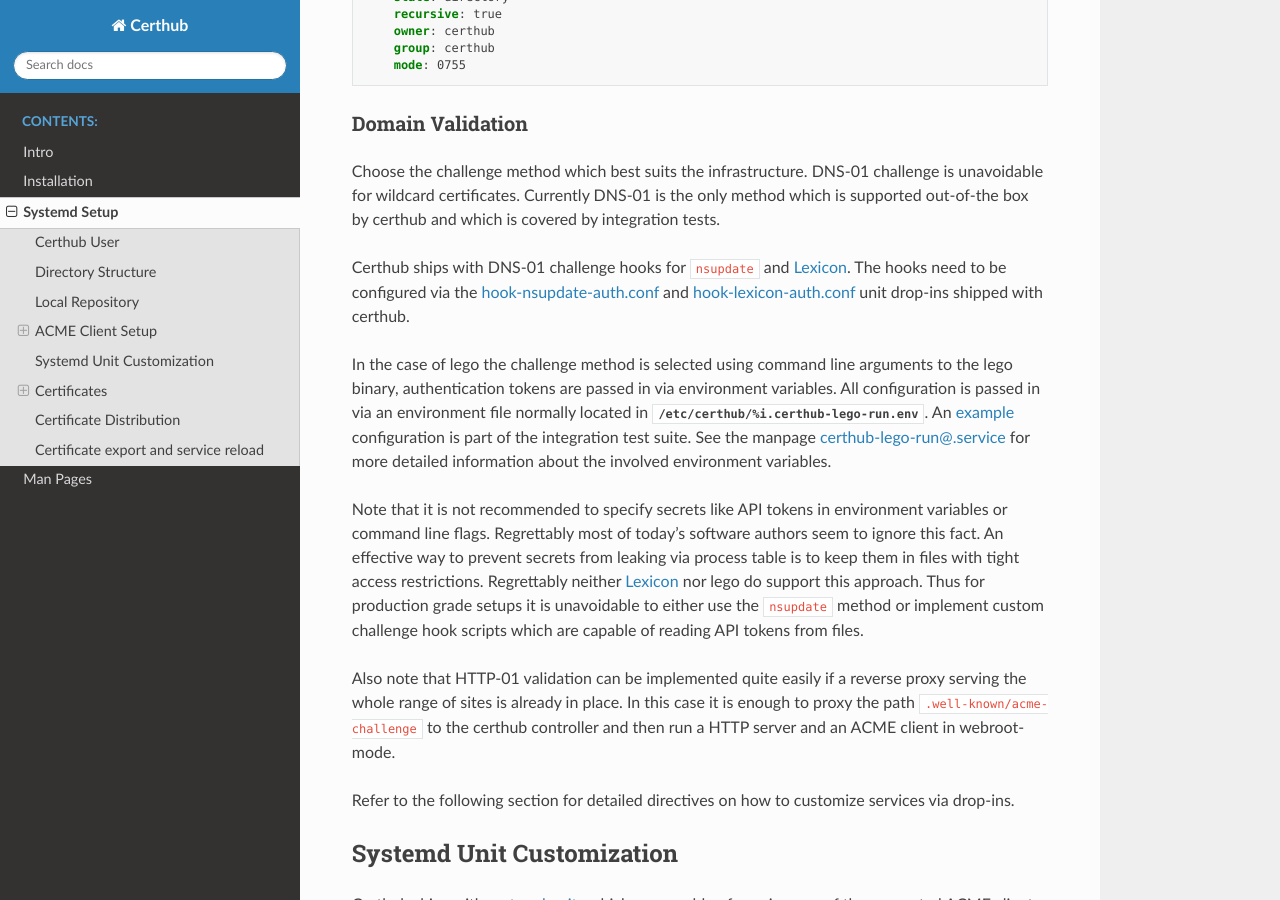
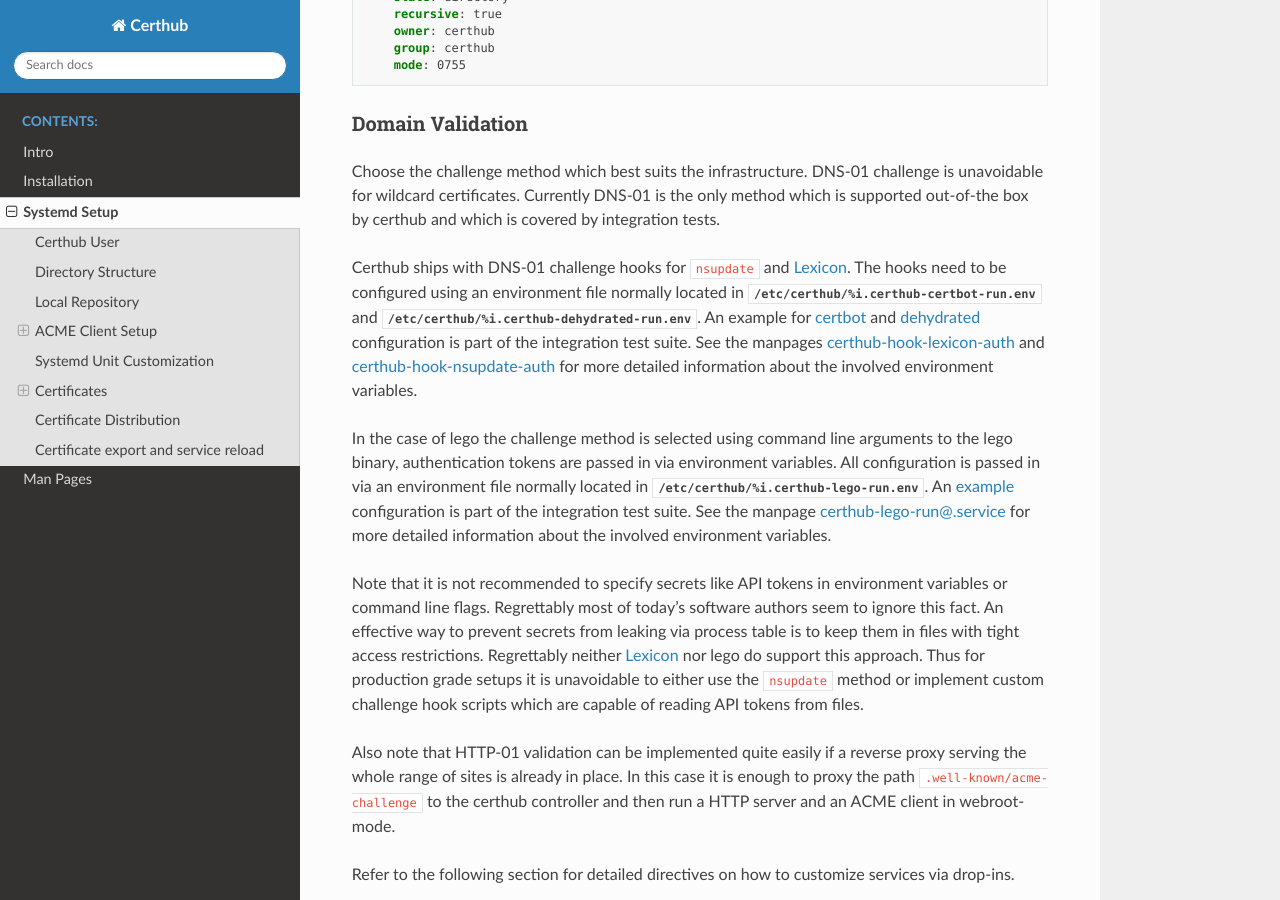
Before and after one commit to certhub/certhub, a Sphinx documentation site: the page built from doc/systemd.rst, in a window 1280 px wide and 900 px high, scrolled down 4315 px. Built offline with Sphinx 7.4.7 and the Read the Docs theme 2.0.0, drawn with Linux system fonts in a browser that asks for light colours.

Commit message:
Use per-service enviranment files for certbot / dehydrated configuration
Since #19 it is not required anymore to use systemd dropins in order to
configure lexicon/nsupdate hooks. Rewrite documentation to reflect this
new method for certbot and dehydrated and switch over integration tests.

```diff
--- a/doc/systemd.rst
+++ b/doc/systemd.rst
@@ -261,10 +261,15 @@ only method which is supported out-of-the box by certhub and which is covered
 by integration tests.
 
 Certhub ships with DNS-01 challenge hooks for ``nsupdate`` and Lexicon_. The
-hooks need to be configured via the
-`hook-nsupdate-auth.conf <https://github.com/znerol/certhub/blob/master/lib/systemd/dropins/hook-nsupdate-auth.conf>`__
-and `hook-lexicon-auth.conf <https://github.com/znerol/certhub/blob/master/lib/systemd/dropins/hook-lexicon-auth.conf>`__
-unit drop-ins shipped with certhub.
+hooks need to be configured using an environment file normally located in
+:envfile:`/etc/certhub/%i.certhub-certbot-run.env` and
+:envfile:`/etc/certhub/%i.certhub-dehydrated-run.env`.  An example for
+`certbot <https://github.com/znerol/certhub/tree/master/integration-test/src/travis/etc/certhub-certbot-run.env.in>`__
+and
+`dehydrated <https://github.com/znerol/certhub/tree/master/integration-test/src/travis/etc/certhub-dehydrated-run.env.in>`__
+configuration is part of the integration test suite. See the manpages
+:doc:`certhub-hook-lexicon-auth.8` and :doc:`certhub-hook-nsupdate-auth.8` for
+more detailed information about the involved environment variables.
 
 In the case of lego the challenge method is selected using command line
 arguments to the lego binary, authentication tokens are passed in via
```
Also changed, not shown: 12 other files.
